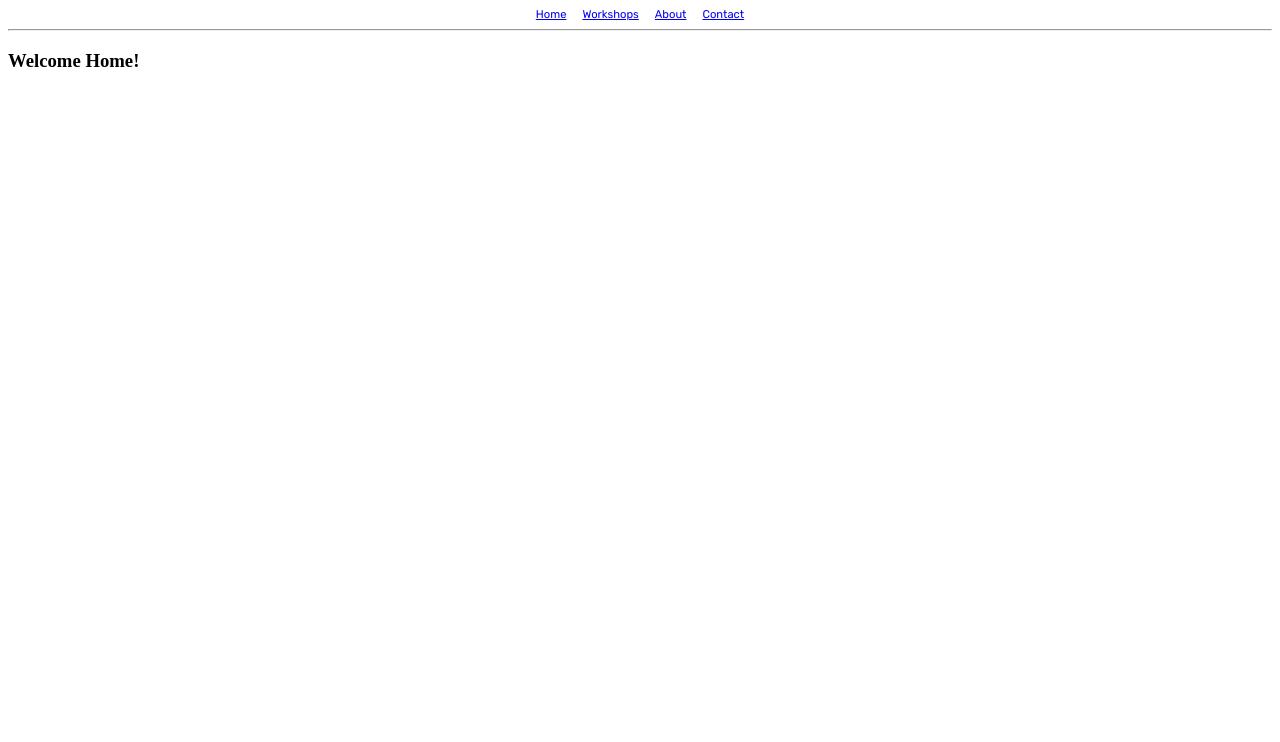
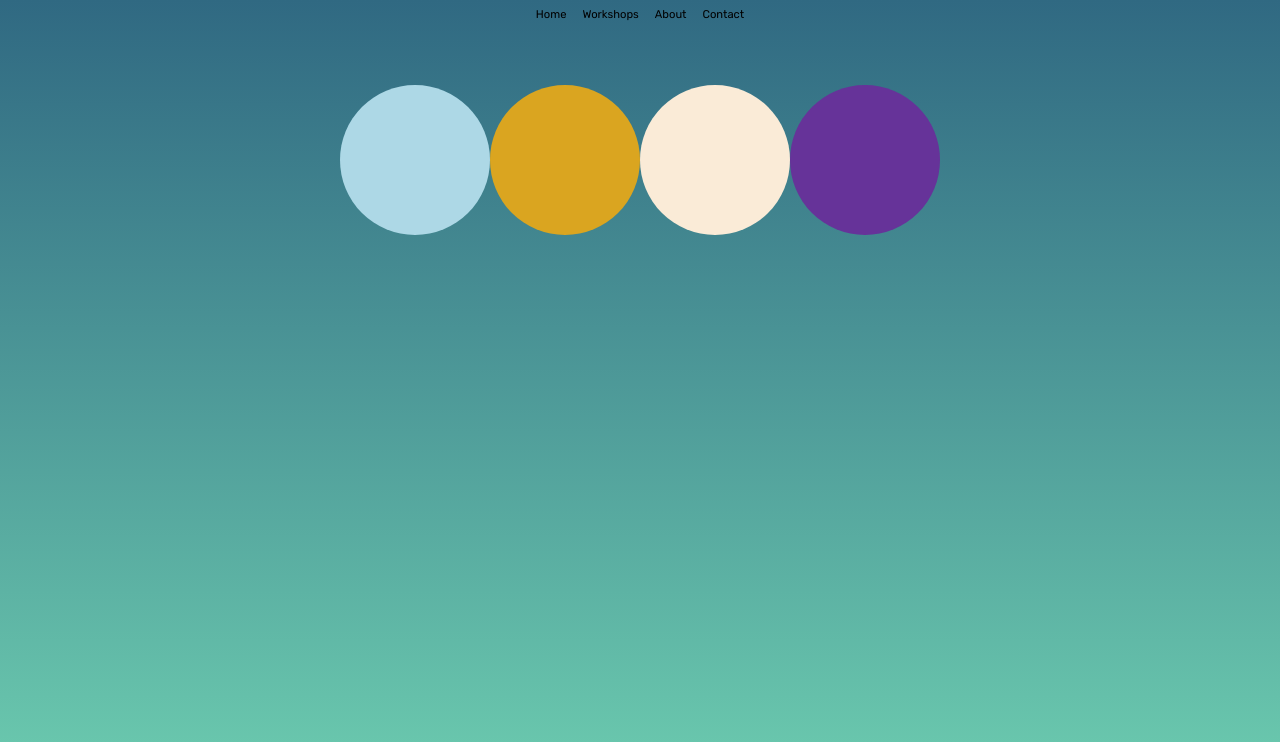
Before and after one commit to prietopablo/sarahnefissabelhadjali, a React (Vite) app: page / in a window 1280 px wide. Shown: the top 742 px of the page. Built offline with nearby package versions, Linux system fonts and the light colour scheme.

Commit message:
style: adding placeholder shapes

```diff
--- a/src/app.css
+++ b/src/app.css
@@ -2,3 +2,13 @@
 	font-family: "Rubik-Regular";
 	src: url("./fonts/rubik/Rubik-Regular.ttf") format("truetype");
 }
+
+html {
+	background: rgb(109, 205, 176);
+	background: linear-gradient(
+		0deg,
+		rgba(109, 205, 176, 1) 0%,
+		rgba(48, 105, 130, 1) 100%
+	);
+	background-attachment: fixed;
+}
--- a/src/components/Home/Home.css
+++ b/src/components/Home/Home.css
@@ -1,11 +1,31 @@
-.home-nav {
-	width: 100%;
+.home-container {
 	display: flex;
+	margin: 4rem;
 	justify-content: center;
-	gap: 1rem;
-	font-family: Rubik-Regular;
+	align-items: center;
 }
 
-.home-links {
-	font-size: 0.7rem;
+.home-picture {
+	position: relative;
+	top: 0;
+	left: 0;
+	width: 150px;
+	height: 150px;
+	border-radius: 50%;
+	transition:
+		transform 0.3s ease 0s,
+		background-color 0.1s;
 }
+
+.home-picture:hover {
+	transform: translateY(-10px);
+}
+
+@keyframes appear {
+	from {
+		transform: rotateY("90");
+	}
+	to {
+		transform: rotateY("0");
+	}
+}
--- a/src/components/Home/Home.tsx
+++ b/src/components/Home/Home.tsx
@@ -1,22 +1,21 @@
-import { Link } from "@tanstack/react-router";
-
 import "./Home.css";
 
 export const Home = () => {
+	const pictures = [
+		{ background: "lightblue" },
+		{ background: "goldenrod" },
+		{ background: "antiquewhite" },
+		{ background: "rebeccapurple" },
+	];
 	return (
-		<nav className='home-nav'>
-			<Link to='/' className='home-links'>
-				Home
-			</Link>
-			<Link to='/workshops' className='home-links'>
-				Workshops
-			</Link>
-			<Link to='/about' className='home-links'>
-				About
-			</Link>
-			<Link to='/contact' className='home-links'>
-				Contact
-			</Link>
-		</nav>
+		<div className='home-container'>
+			{pictures.map((picture, index) => (
+				<div
+					key={index}
+					className='home-picture'
+					style={{ background: picture.background }}
+				/>
+			))}
+		</div>
 	);
 };
--- /dev/null
+++ b/src/components/NavBar/NavBar.css
@@ -0,0 +1,13 @@
+.nav {
+	width: 100%;
+	display: flex;
+	justify-content: center;
+	gap: 1rem;
+	font-family: Rubik-Regular;
+}
+
+.nav-link {
+	font-size: 0.7rem;
+	text-decoration: none;
+	color: #000;
+}
--- /dev/null
+++ b/src/components/NavBar/NavBar.tsx
@@ -0,0 +1,22 @@
+import { Link } from "@tanstack/react-router";
+
+import "./NavBar.css";
+
+export const NavBar = () => {
+	return (
+		<nav className='nav'>
+			<Link to='/' className='nav-link'>
+				Home
+			</Link>
+			<Link to='/workshops' className='nav-link'>
+				Workshops
+			</Link>
+			<Link to='/about' className='nav-link'>
+				About
+			</Link>
+			<Link to='/contact' className='nav-link'>
+				Contact
+			</Link>
+		</nav>
+	);
+};
--- a/src/routes/__root.tsx
+++ b/src/routes/__root.tsx
@@ -1,13 +1,12 @@
 import { createRootRoute, Outlet } from "@tanstack/react-router";
 // import { TanStackRouterDevtools } from "@tanstack/router-devtools";
 
-import { Home } from "../components/Home/Home";
+import { NavBar } from "../components/NavBar/NavBar";
 
 export const Route = createRootRoute({
 	component: () => (
 		<>
-			<Home />
-			<hr />
+			<NavBar />
 			<Outlet />
 			{/* <TanStackRouterDevtools /> */}
 		</>
--- a/src/routes/index.lazy.tsx
+++ b/src/routes/index.lazy.tsx
@@ -1,13 +1,11 @@
 import { createLazyFileRoute } from "@tanstack/react-router";
+
+import { Home } from "../components/Home/Home";
 
 export const Route = createLazyFileRoute("/")({
 	component: Index,
 });
 
 function Index() {
-	return (
-		<div className='p-2'>
-			<h3>Welcome Home!</h3>
-		</div>
-	);
+	return <Home />;
 }
```
